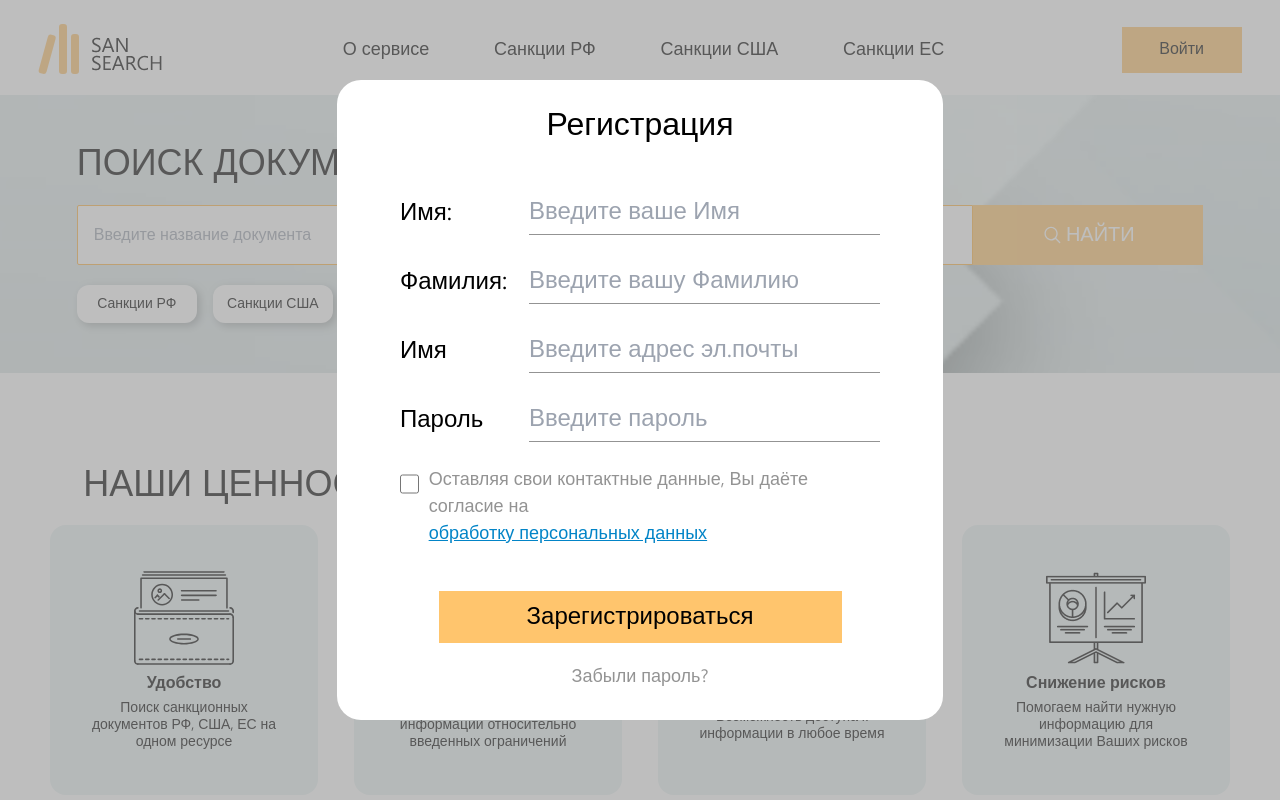
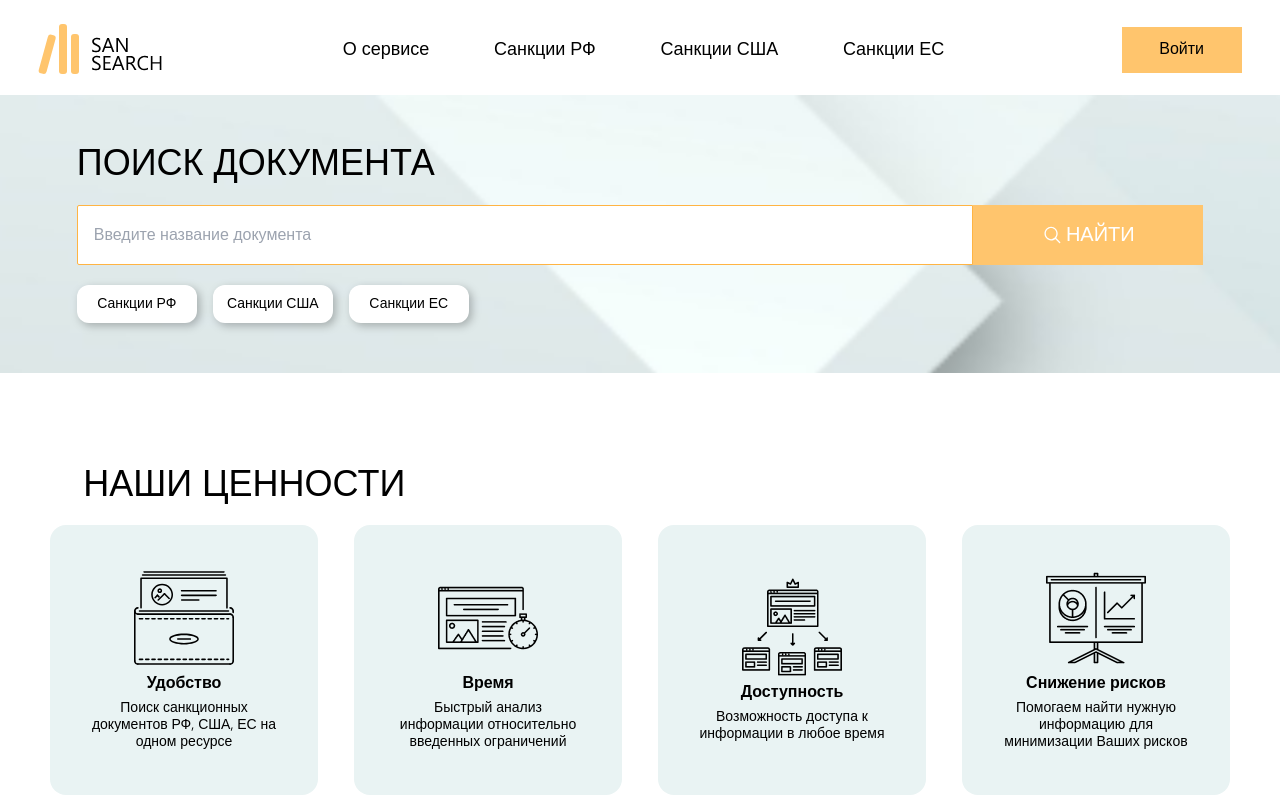
Before and after one commit to Prains/sansearch, a Next.js app: page / in a window 1280 px wide. Shown: the top 800 px of the page. Built offline with nearby package versions, Linux system fonts and the light colour scheme.

Commit message:
clean page js

```diff
--- a/app/page.js
+++ b/app/page.js
@@ -1,12 +1,10 @@
 import Advantage from "@/components/MainPage/Advantage/Advantage";
 import Main from "@/components/MainPage/Main/Main";
 import Valueables from "@/components/MainPage/Valueables/Valueables";
-import RegistrationPopup from "@/components/Popups/RegistrationPopup/RegistrationPopup";
 
 export default function Home() {
   return (
     <main className="flex items-center justify-center flex-col gap-[38px] lg:gap-[90px]">
-      <RegistrationPopup />
       <Main />
       <Valueables />
       <Advantage />
```
